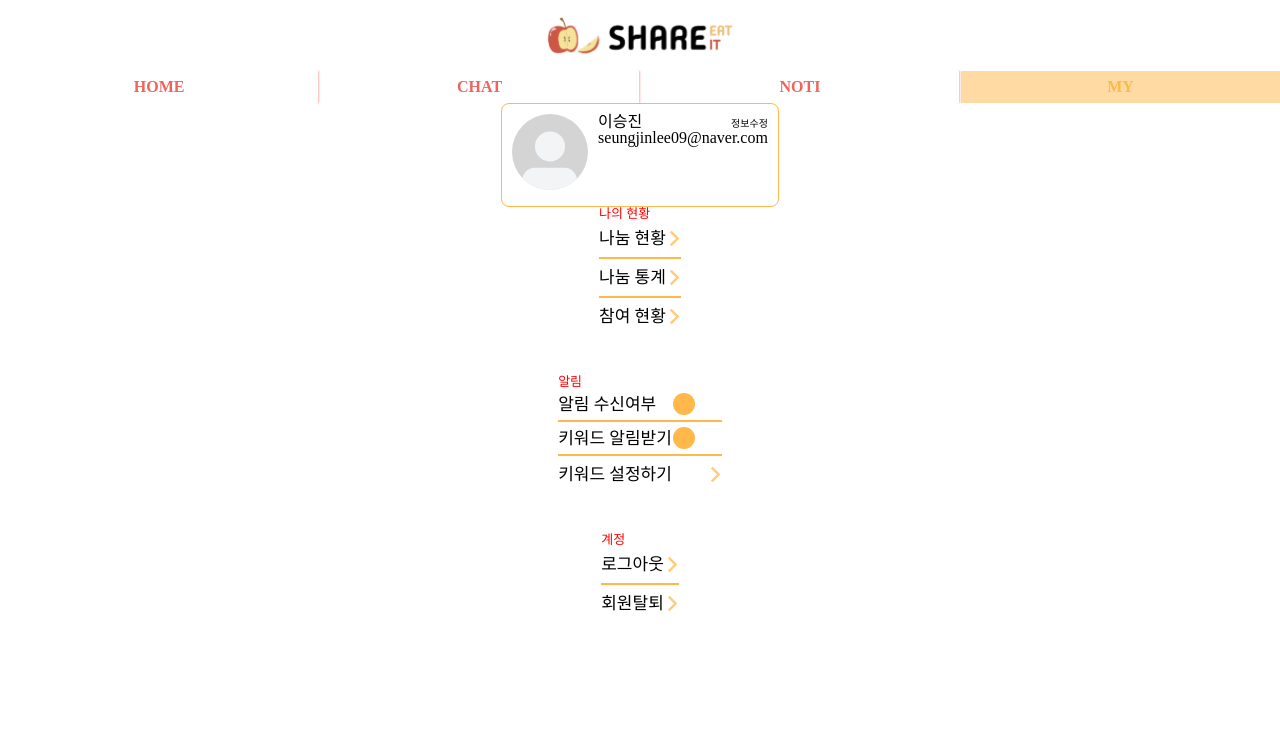
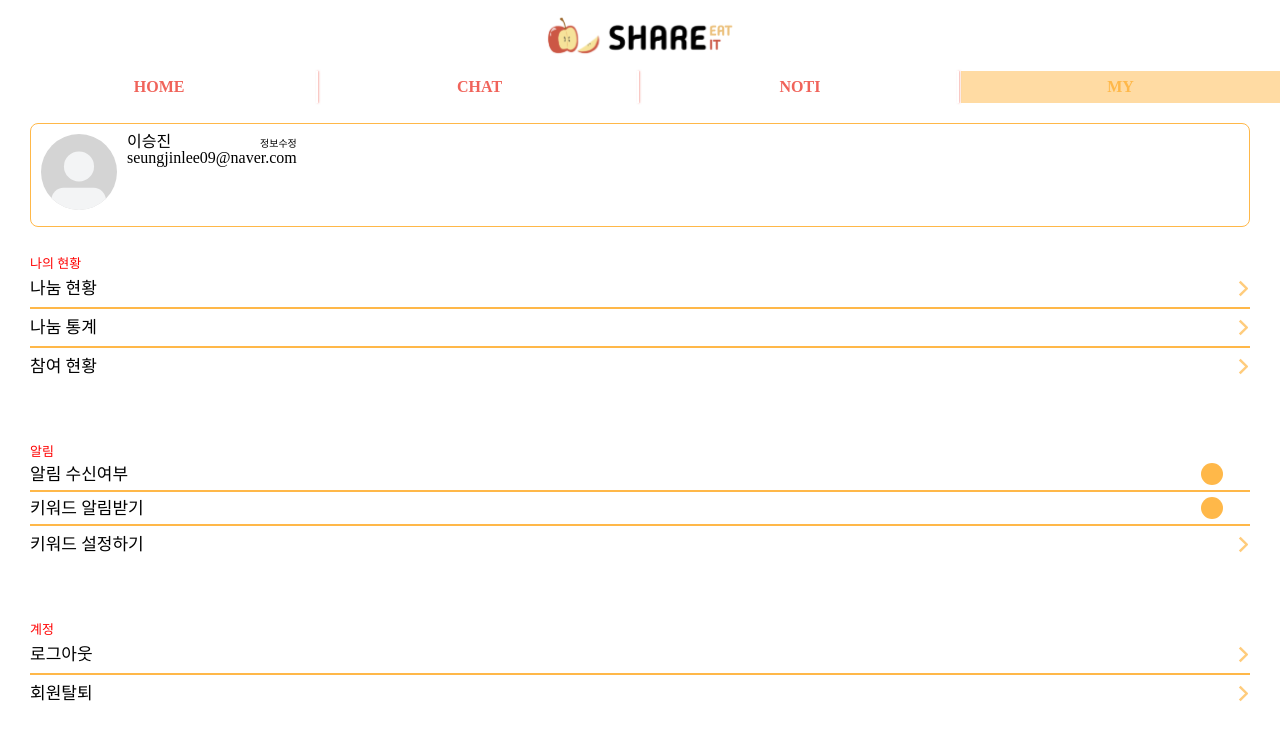
Before and after one commit to ShareEatIt/ShareEatIt-front, a React (Create React App) app: page /mypage in a window 1280 px wide. Shown: the top 740 px of the page. Built offline with nearby package versions, Linux system fonts and the light colour scheme.

Commit message:
💄 ui 업데이트

```diff
--- a/src/pages/my/my.js
+++ b/src/pages/my/my.js
@@ -12,8 +12,6 @@ const M = {
   Layout: styled.div`
     display: flex;
     flex-direction: column;
-    align-items: center;
-    justify-content: center;
   `,
   InfoContainer: styled.div`
     display: flex;
@@ -23,6 +21,7 @@ const M = {
 
     border: 1px solid var(--yellow-100);
     border-radius: 8px;
+    margin: 20px 30px 0px 30px;
   `,
   ProfileWrapper: styled.div`
     margin-right: 10px;
@@ -43,6 +42,7 @@ const M = {
     display: flex;
     flex-direction: column;
     margin-bottom: 40px;
+    margin: 30px;
   `,
   Label: styled.label`
     color: red;
@@ -167,7 +167,7 @@ const M = {
     flex-wrap: wrap;
     justify-content: center;
     align-items: flex-start;
-    width: 375px;
+
     height: 713px;
     padding-top: 20px;
     background-color: var(--yellow-40);
```
